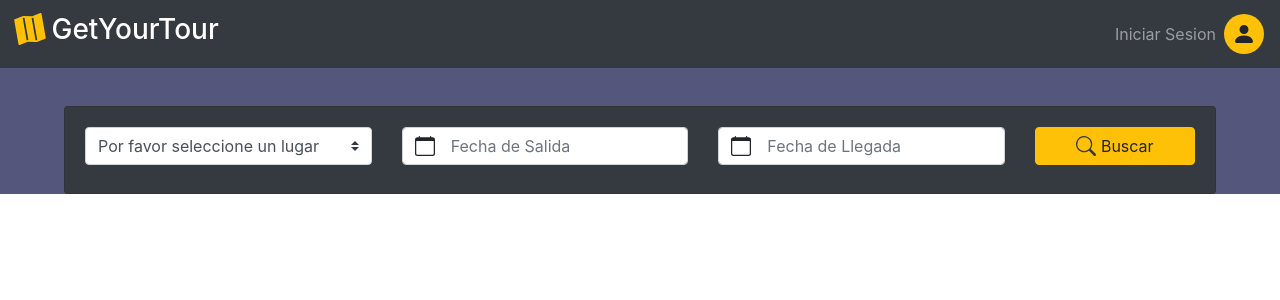
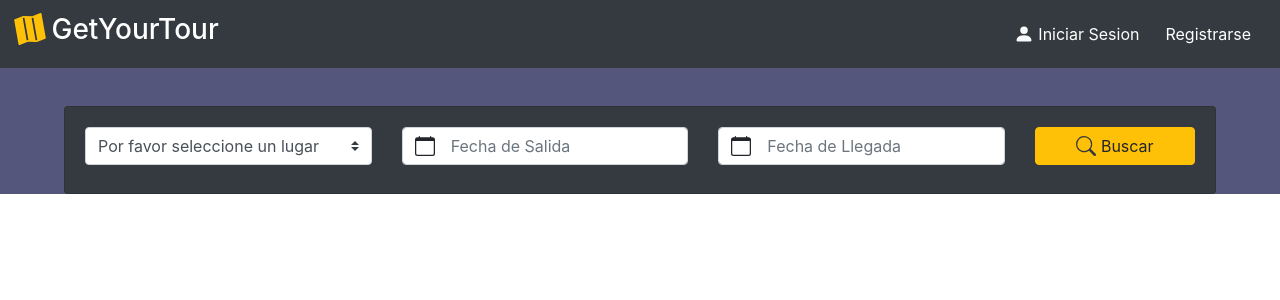
Before and after one commit to DavidVillalobos/tours-online, a Vue app in the folder frontend/: page / in a window 1280 px wide. Shown: the top 300 px of the page. Built offline with nearby package versions, Linux system fonts and the light colour scheme.

Commit message:
Add Frontend login

```diff
--- a/frontend/src/components/NavBar.vue
+++ b/frontend/src/components/NavBar.vue
@@ -26,11 +26,33 @@
       </template>
       <template v-else>
       <b-navbar-nav class="ml-auto">
-        <b-nav-item href="#">Iniciar Sesion</b-nav-item>
+        <b-button variant="dark" v-b-modal.modal-login>
+          <b-icon-person-fill variant="light"></b-icon-person-fill>
+          Iniciar Sesion
+        </b-button>
+        <b-button variant="dark" v-b-modal.modal-register>
+          Registrarse
+        </b-button>
       </b-navbar-nav>
-      <b-avatar variant="warning"></b-avatar>
       </template>
     </b-navbar>
+    <b-modal id="modal-login" hide-header
+      @show="resetModal" @hidden="resetModal" @ok="login"
+      cancel-title="Cancelar" ok-title="Iniciar"
+    >
+    <div class="d-block text-center">
+      <h3>
+        <b-icon-person-fill variant="dark"></b-icon-person-fill>
+        Iniciar Sesion
+      </h3>
+    </div>
+    <b-form-group label-cols="4" label-cols-lg="2" label="Email">
+      <b-form-input v-model="email"></b-form-input>
+    </b-form-group>
+    <b-form-group label-cols="4" label-cols-lg="2" label="contraseña">
+      <b-form-input v-model="password"></b-form-input>
+    </b-form-group>
+    </b-modal>
   </div>
 </template>
 
@@ -38,22 +60,29 @@
 export default {
   name: 'Navbar',
   props: {
-    user: String
+    user: String,
+    email: String,
+    password: String,
   },
   methods: {
-    avatarName: function(){
+    avatarName() {
       var result = ''
       for(let word of this.user.split(' ')){
         result += word[0];
       }
       return result;
+    },
+    resetModal(){
+      this.email = ''
+      this.password = ''
+    },
+    login(){
+      alert("Login email: " + this.email + "  password: " + this.password)
     }
   }
 }
 
 </script>
 
-<!-- Add "scoped" attribute to limit CSS to this component only -->
 <style scoped>
-
 </style>
```
